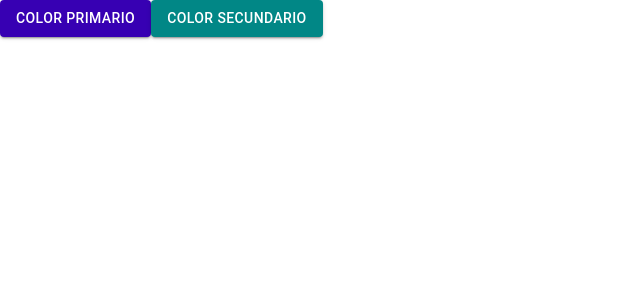
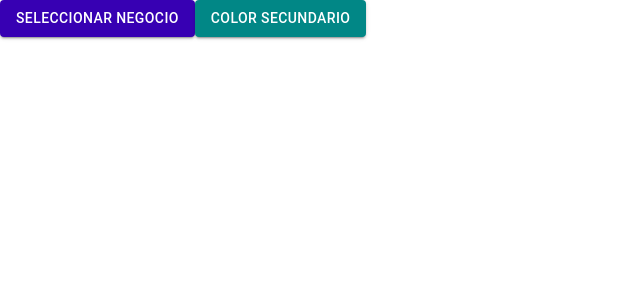
Before and after one commit to napsterh/RS_admin_business, a React (Create React App) app: page / in a window 1280 px wide. Shown: the top 300 px of the page, without its empty margins (0-640 px from the left). Built offline with nearby package versions, Linux system fonts and the light colour scheme.

Commit message:
update final settings

```diff
--- a/src/componentes/vistas/ListaBusiness.js
+++ b/src/componentes/vistas/ListaBusiness.js
@@ -5,7 +5,7 @@ class ListaBusiness extends Component {
     render() {
         return (
             <div>
-                <Button variant="contained" color="primary">Color primario</Button>
+                <Button variant="contained" color="primary">Seleccionar negocio</Button>
                 <Button variant="contained" color="secondary">Color secundario</Button>
             </div>
         )
```
Also changed, not shown: src/componentes/layout/AppNavbar.js (added, +12 -0 lines).
